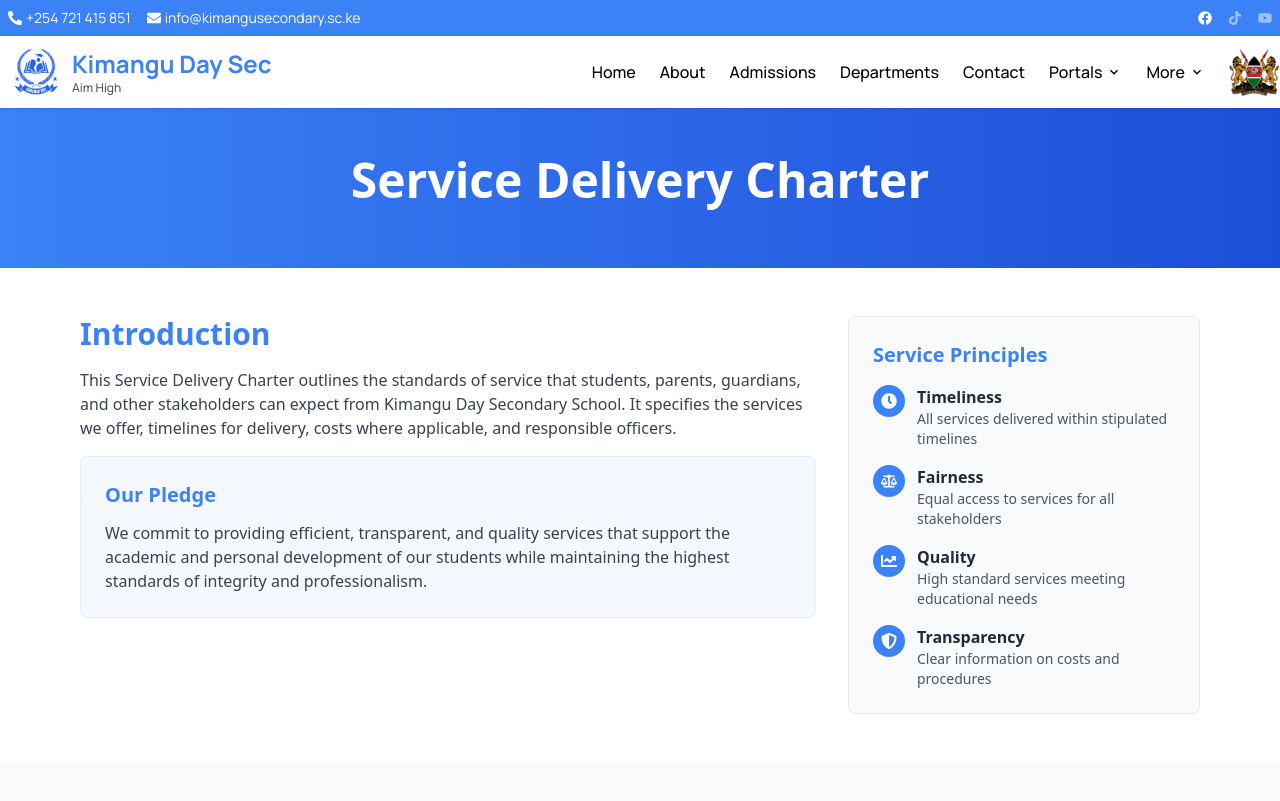
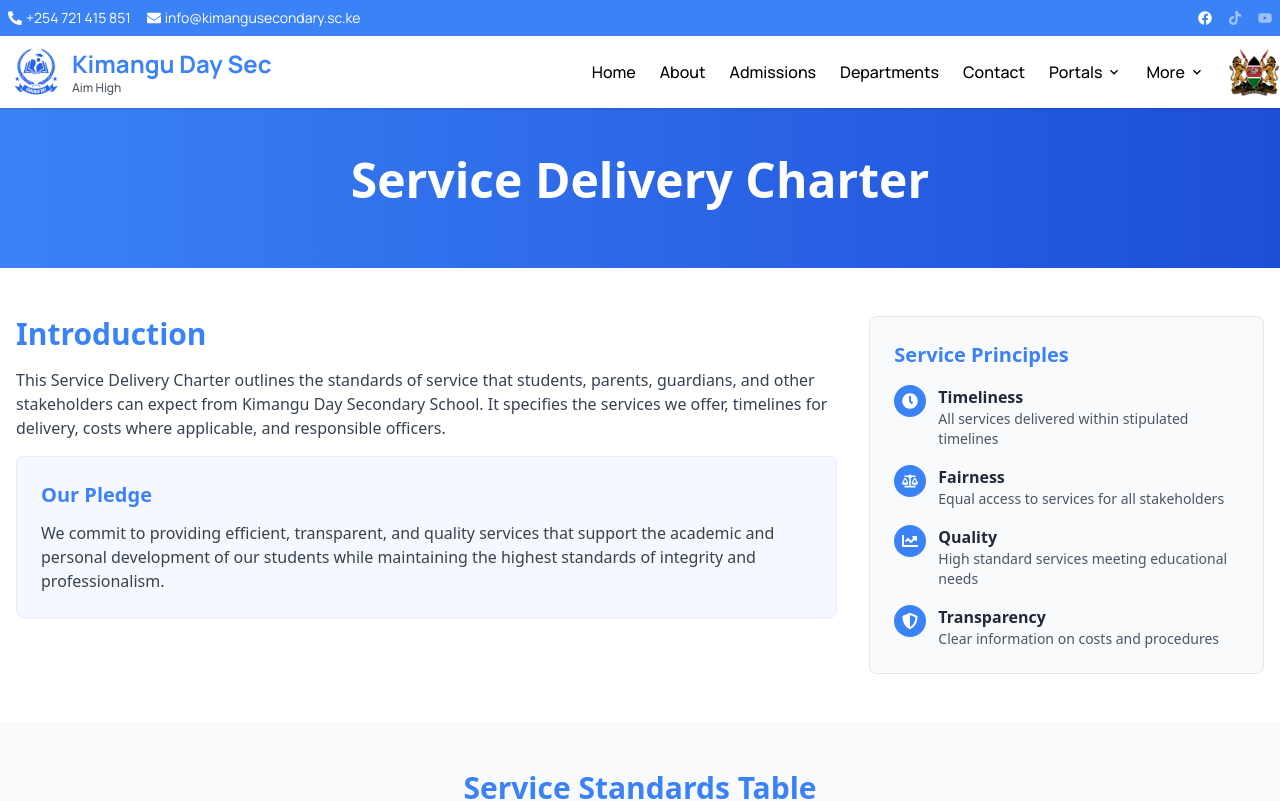
Before and after one commit to jimmindungu3/Kimangu, a React (Vite) app in the folder Client/: page /service-charter in a window 1280 px wide. Shown: the top 801 px of the page. Built offline with nearby package versions, Linux system fonts and the light colour scheme; no server answers.

Commit message:
Update max width of sections in ServiceCharter

```diff
--- a/Client/src/pages/ServiceCharter.jsx
+++ b/Client/src/pages/ServiceCharter.jsx
@@ -94,7 +94,7 @@ const ServiceCharter = () => {
 
       {/* Introduction */}
       <section className="py-12 bg-white">
-        <div className="max-w-6xl px-4 mx-auto">
+        <div className="max-w-7xl px-4 mx-auto">
           <div className="grid gap-8 md:grid-cols-3">
             <div className="md:col-span-2">
               <h2 className="mb-4 text-3xl font-bold text-primary">
@@ -308,7 +308,7 @@ const ServiceCharter = () => {
 
       {/* Footer Note */}
       <section className="py-8 bg-white border-t border-gray-200">
-        <div className="max-w-6xl px-4 mx-auto text-center">
+        <div className="max-w-7xl px-4 mx-auto text-center">
           <p className="text-gray-600">
             This Service Delivery Charter is reviewed annually. Last updated:
             January 2025
```
